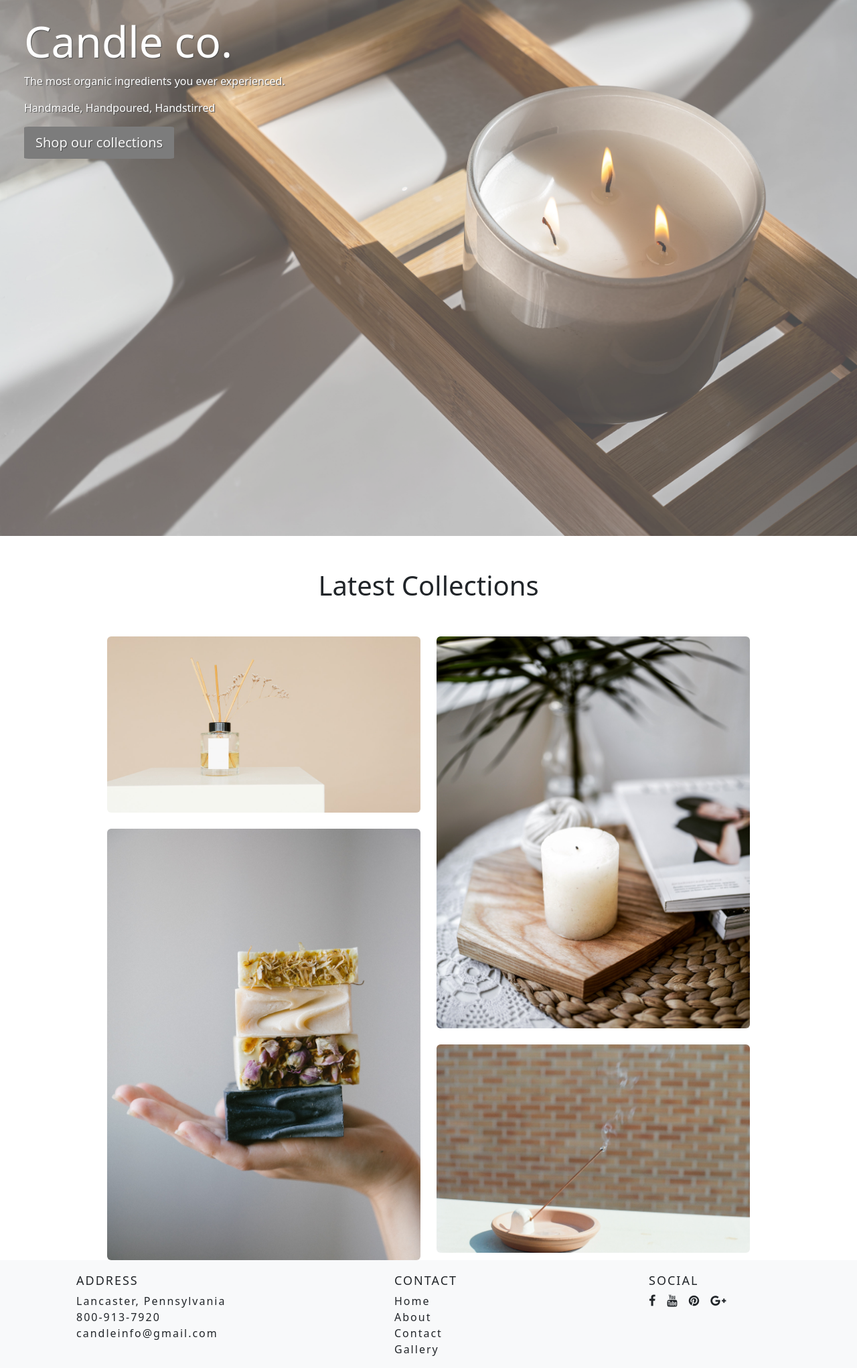
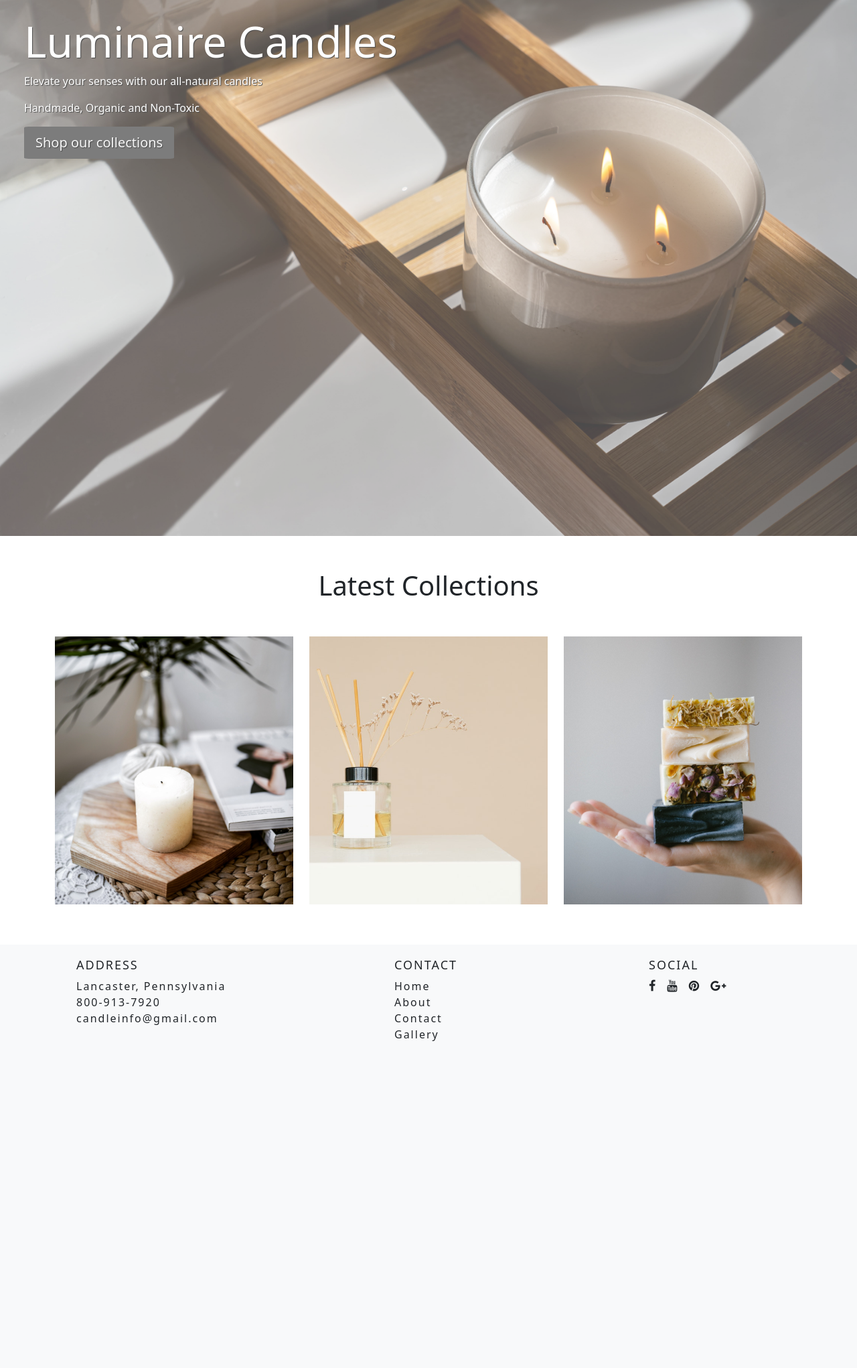
Before and after one commit to awork211/E-Commerce-Store, a Python web app: template templates/index.html in a window 1280 px wide. Shown: the part 56-2098 px from the top of the page at 67% size. After the commit the page ends 1610 px from the top, so only its background shows below. Run offline with Jinja, Linux system fonts and the light colour scheme; the template is opened without the code that fills it, so the values that code supplies are empty; some libraries are stand-ins or nearby versions.

Commit message:
added home page collage with overlay

```diff
--- a/templates/index.html
+++ b/templates/index.html
@@ -7,9 +7,9 @@
 <div class="jumbotron jumbotron-fluid .img-fluid">
   <container id="hero" class="container-fluid hero-text text-left">
     <div class="hero-text mt-4">
-            <h1 class="display-3 ms-4">Candle co.</h1>
-            <p class="ms-4">The most organic ingredients you ever experienced.</p>
-            <p class="ms-4">Handmade, Handpoured, Handstirred</p>
+      <h1 class="display-3 ms-4">Luminaire Candles</h1>
+      <p class="ms-4">Elevate your senses with our all-natural candles</p>
+      <p class="ms-4">Handmade, Organic and Non-Toxic</p>
       <p class="hero-btn ms-4">
         <a class="btn btn-lg" href="#collection" role="button">Shop our collections</a>
       </p>
@@ -19,33 +19,33 @@
 <div id="collection" class="container-fluid text-center">
     <h1>Latest Collections</h1>
 </div>
-<div class="collage w-75 m-auto">
-    <div class="row">
-      <div class="col-lg-6">
-        <img
-            src="/static/images/collage/diffuser_collage.jpg"
-            alt="Table Full of Spices"
-            class="w-100 mb-2 mb-md-4 shadow-1-strong rounded img-fluid"
-        />
-        <img
-          src="/static/images/collage/soaps_collage.jpg"
-          alt="Coconut with Strawberries"
-          class="w-100 shadow-1-strong rounded"
-        />
+<div class="container">
+  <div class="row row-cols-1 row-cols-md-3 g-4">
+    <div class="col">
+      <a href="/products/candles" class="collection-box">
+        <img src="/static/images/collage/candle_collage.jpg" alt="Candles">
+        <div class="overlay">
+          <div class="overlay-text">Candles</div>
         </div>
-      <div class="col-lg-6">
-        <img
-          src="/static/images/collage/candle_collage.jpg"
-          data-mdb-img="https://mdbcdn.b-cdn.net/img/Photos/Vertical/1.webp"
-          alt="Dark Roast Iced Coffee"
-          class="w-100 shadow-1-strong rounded"
-        />
-        <img
-          src="/static/images/collage/incense_collage.jpg"
-          alt="Table Full of Spices"
-          class="w-100 mt-4 md-4 shadow-1-strong rounded"
-        />
+      </a>
+    </div>
+    <div class="col">
+      <a href="/products/diffusers" class="collection-box">
+        <img src="/static/images/collage/diffuser_collage.jpg" alt="Reed Diffusers">
+        <div class="overlay">
+          <div class="overlay-text">Reed Diffusers</div>
+        </div>
+      </a>
+    </div>
+    <div class="col">
+      <a href="/products/soaps" class="collection-box">
+        <img src="/static/images/collage/soaps_collage.jpg" alt="Soaps">
+        <div class="overlay">
+          <div class="overlay-text">Soaps</div>
+        </div>
+      </a>
     </div>
   </div>
 </div>
+
 {% endblock %}
```
Lines whose indentation alone changed are shown as unchanged.
